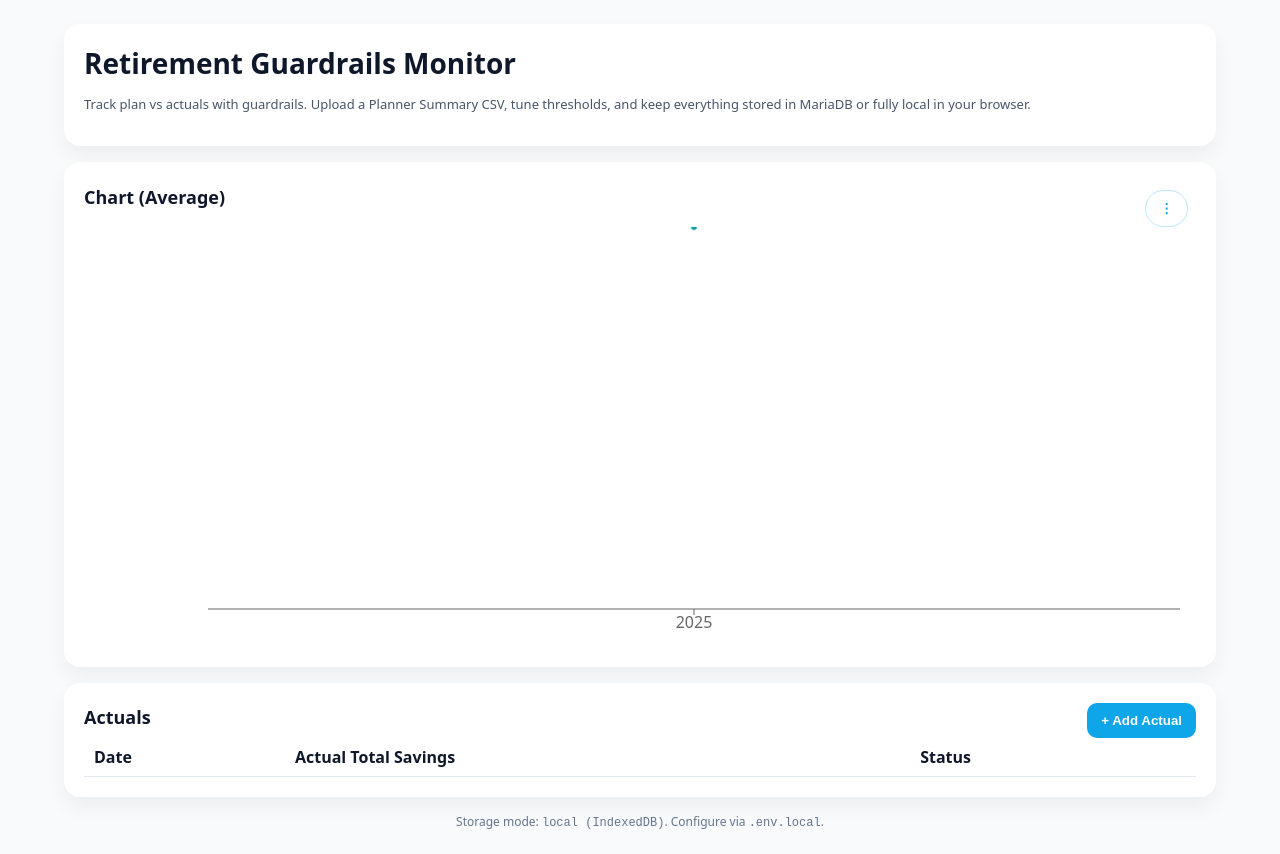
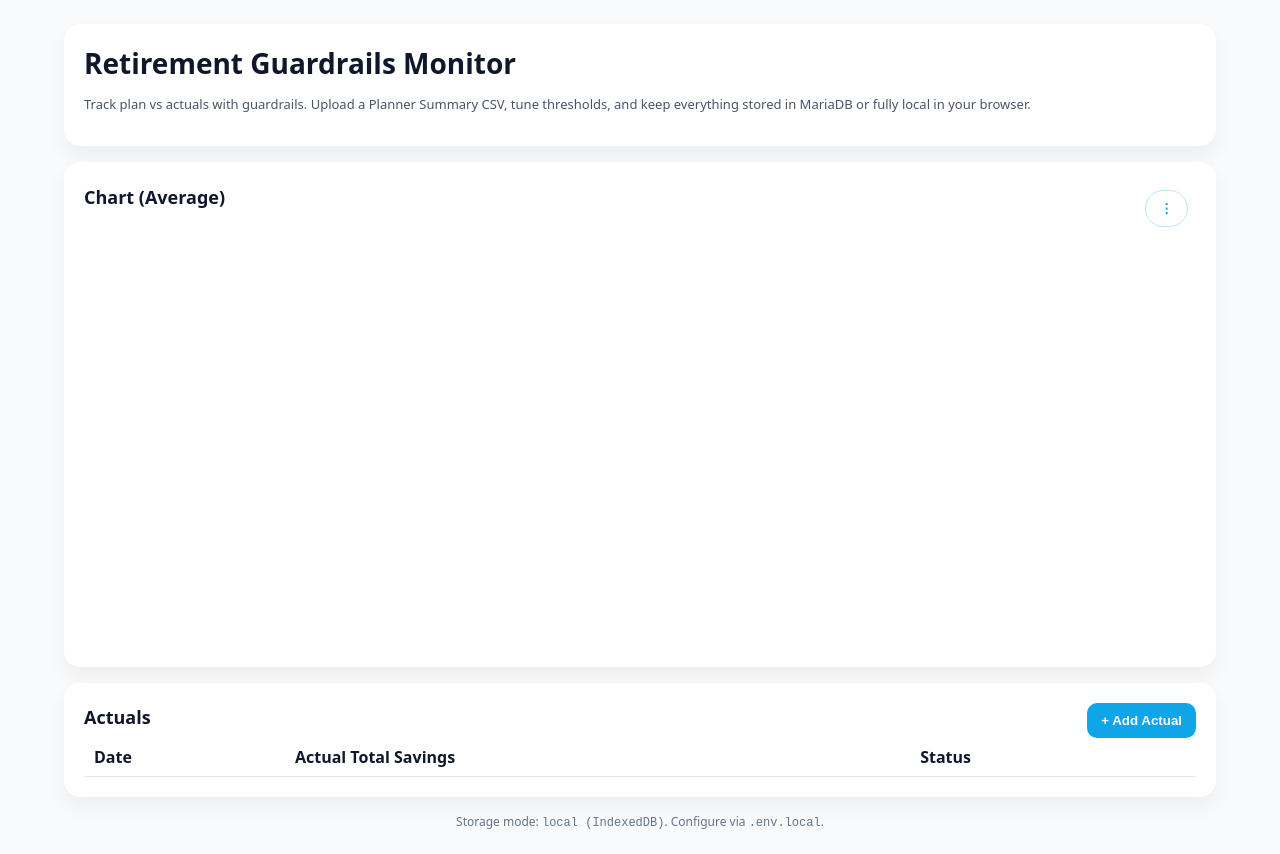
Before and after one commit to marksavoca/retirement-guardrails, a Next.js app: page / in a window 1280 px wide. Built offline with nearby package versions, Linux system fonts and the light colour scheme.

Commit message:
removed monthly interprolation

```diff
--- a/components/GuardrailsChart.tsx
+++ b/components/GuardrailsChart.tsx
@@ -51,22 +51,33 @@ export default function GuardrailsChart({
   onHoverDate?: (iso: string) => void
 }) {
   const { frame, actualPoints, planProbe, xDomain, yDomain, ticks, actualMap } = useMemo(() => {
-    const planDates = plan.map(p => toISO(p.date))
-    const minISO = planDates[0] ?? toISO(actuals[0]?.date ?? new Date())
-    const maxISO = planDates[planDates.length - 1] ?? toISO(actuals[actuals.length - 1]?.date ?? minISO)
+  // Maps for quick lookups
+  const planDateMap = new Map(
+    plan.map(p => [toISO(p.date), Number((p as any).plan_total_savings ?? (p as any).value)])
+  );
+  const actualMap = new Map(actuals.map(a => [toISO(a.date), Number(a.actual_total_savings)]));
 
-    const timeline = monthlyBetween(minISO, maxISO)
-    const frame = timeline.map(d => {
-      const t = ms(d)
-      const pv = planValueAtDate(plan, d)
+  // Union of plan anchor dates and actual dates (no monthly fill)
+  const dateSet = new Set<string>([
+    ...Array.from(planDateMap.keys()),
+    ...Array.from(actualMap.keys()),
+  ]);
+  const allDates = Array.from(dateSet).sort();
+
+  // Build rows: plan exists only on anchor dates; straight segments connect anchors
+  const frame = allDates.map(d => {
+    const t  = ms(d);
+    const pv = planDateMap.get(d) ?? null;
     return {
       t,
       date: d,
-        plan: pv,
+      plan:  pv,
       lower: pv != null ? pv * (1 - lowerPct / 100) : null,
       upper: pv != null ? pv * (1 + upperPct / 100) : null,
-      }
-    })
+      // optional: attach actual to the same grid if you prefer using dataKey="actual"
+      // actual: actualMap.get(d) ?? null,
+    };
+  });
 
     const actualPoints = actuals
       .map(a => {
@@ -80,25 +91,29 @@ export default function GuardrailsChart({
       })
       .sort((a, b) => a.t - b.t)
 
+    // Invisible probe only at plan anchors (optional; keeps hover at anchors)
   const planProbe = frame
     .filter(r => r.plan != null)
-      .map(r => ({ t: r.t, y: r.plan as number }))
+    .map(r => ({ t: r.t, y: r.plan as number }));
 
-    const actualMap = new Map(actuals.map(a => [toISO(a.date), Number(a.actual_total_savings)]))
+  // Axes
+  const minISO = allDates[0] ?? toISO(new Date());
+  const maxISO = allDates[allDates.length - 1] ?? minISO;
+  const ticks  = yearTicks(minISO, maxISO);
+  const xDomain: [number, number] = [ms(minISO), ms(maxISO)];
 
-    const planVals = frame.flatMap(r => [r.plan, r.lower, r.upper].filter(v => v != null)) as number[]
-    const actualVals = actualPoints.map(p => p.y)
-    const allVals = [...planVals, ...actualVals]
+  // Y domain from plan anchors + actuals
+  const planVals = frame.flatMap(r => [r.plan, r.lower, r.upper].filter(v => v != null)) as number[];
+  const actualVals = actualPoints.map(p => p.y);
+  const allVals = [...planVals, ...actualVals];
   const pad = (min: number, max: number) => {
-      const span = Math.max(1, max - min)
-      return [Math.floor(min - 0.08 * span), Math.ceil(max + 0.08 * span)] as const
-    }
-    const yDomain = allVals.length ? pad(Math.min(...allVals), Math.max(...allVals)) : (['auto','auto'] as const)
-    const xDomain: [number, number] = [ms(minISO), ms(maxISO)]
-    const ticks = yearTicks(minISO, maxISO)
+    const span = Math.max(1, max - min);
+    return [Math.floor(min - 0.08 * span), Math.ceil(max + 0.08 * span)] as const;
+  };
+  const yDomain = allVals.length ? pad(Math.min(...allVals), Math.max(...allVals)) : (['auto','auto'] as const);
 
-    return { frame, actualPoints, planProbe, xDomain, yDomain, ticks, actualMap }
-  }, [plan, actuals, lowerPct, upperPct])
+  return { frame, actualPoints, planProbe, xDomain, yDomain, ticks, actualMap };
+}, [plan, actuals, lowerPct, upperPct]);
 
   const CustomTooltip = ({ active, label }: any) => {
     if (!active || label == null) return null
@@ -158,14 +173,19 @@ export default function GuardrailsChart({
             domain={yDomain as any}
             tickFormatter={(v) => '$' + Number(v).toLocaleString()}
           />
-          {/* invisible hover targets along plan */}
+          <Tooltip content={<CustomTooltip />} cursor={{ strokeDasharray: '3 3' }} />
+
+          {/* draw plan/rails at anchors only; connect across gaps */}
+          <Line dataKey="plan"  type="linear" dot activeDot={false} connectNulls isAnimationActive={false} />
+          <Line dataKey="lower" type="linear" strokeDasharray="4 4" dot={false} activeDot={false} connectNulls isAnimationActive={false} />
+          <Line dataKey="upper" type="linear" strokeDasharray="4 4" dot={false} activeDot={false} connectNulls isAnimationActive={false} />
+
+          {/* hover targets at anchors only (optional) */}
           <Scatter data={planProbe} name="probe" fill="transparent" stroke="transparent" />
-          <Tooltip content={<CustomTooltip />} cursor={{ strokeDasharray: '3 3' }} />
-          <Line dataKey="plan" dot={false} connectNulls isAnimationActive={false} />
-          <Line dataKey="lower" strokeDasharray="4 4" dot={false} connectNulls isAnimationActive={false} />
-          <Line dataKey="upper" strokeDasharray="4 4" dot={false} connectNulls isAnimationActive={false} />
-          {/* actuals with conditional dot color */}
+
+          {/* actuals (visible) */}
           <Scatter data={actualPoints} dataKey="y" name="Actual" shape={ActualDot} />
+
         </ComposedChart>
       </ResponsiveContainer>
     </div>
```
Lines whose indentation alone changed are shown as unchanged.
